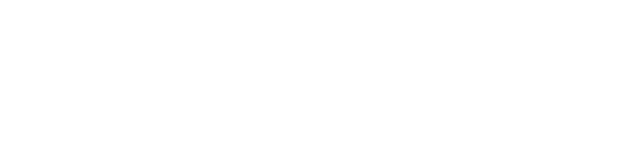
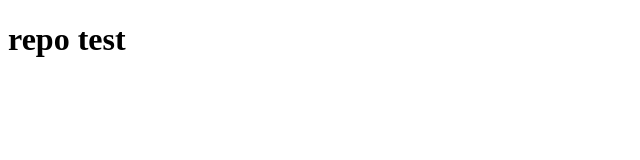
Before and after one commit to imtiajAhmed07/PH-Assignment-02, a plain HTML site: page index.html in a window 1280 px wide. Shown: the whole page, without its empty margins (0-640 px from the left). Drawn offline with Linux system fonts and the light colour scheme.

Commit message:
again repo test

```diff
--- a/index.html
+++ b/index.html
@@ -6,6 +6,6 @@
     <title>Document</title>
 </head>
 <body>
-
+    <h1>repo test</h1>
 </body>
 </html>
```
